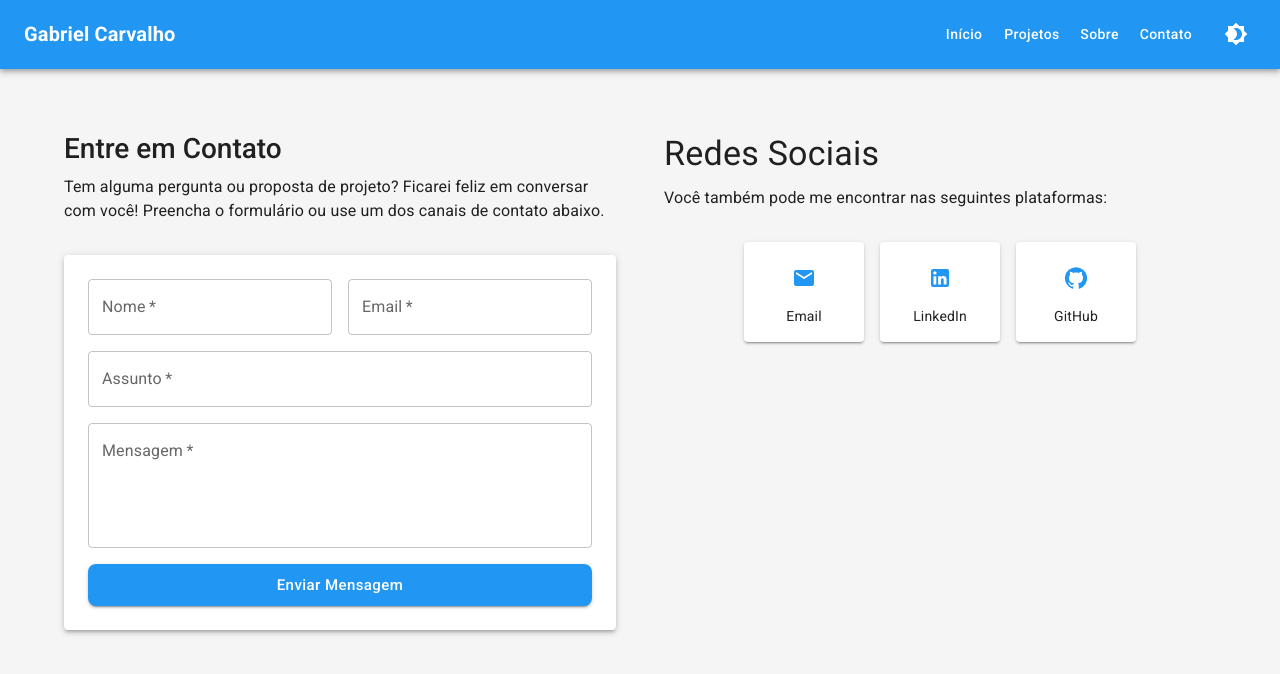
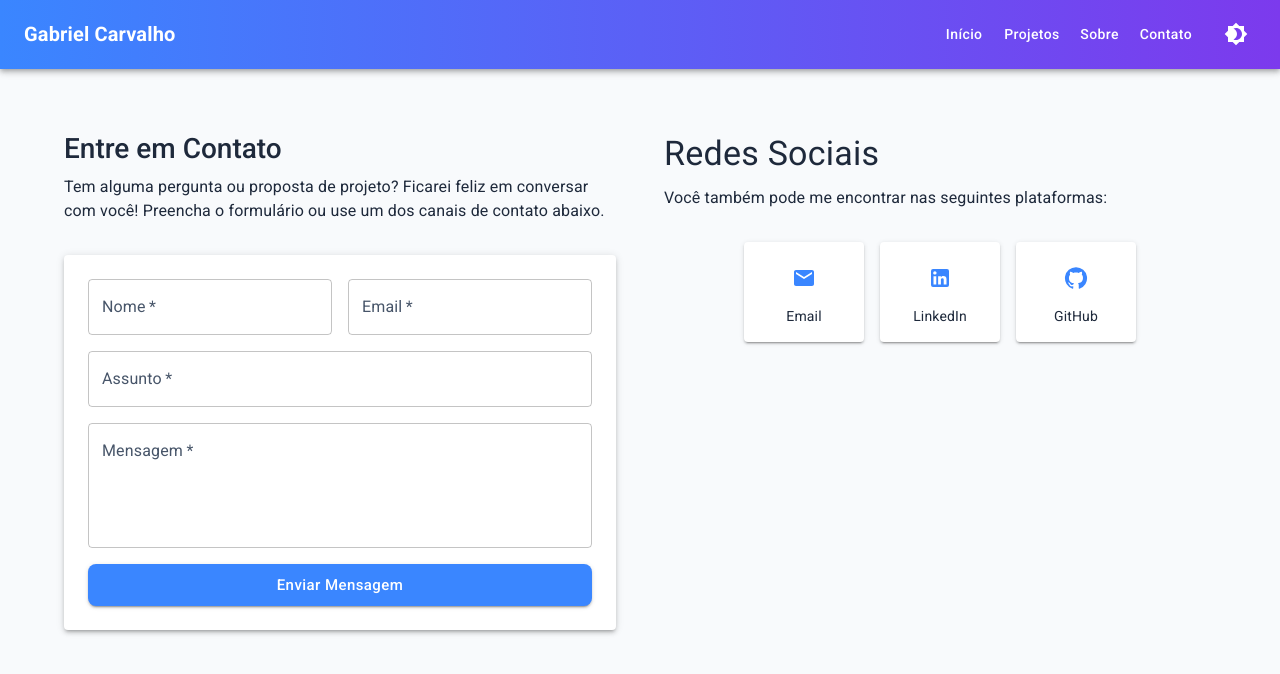
Before and after one commit to Gabrielrc11/devfolio, a React (Vite) app: page /contato in a window 1280 px wide. Shown: the top 674 px of the page. Built offline with nearby package versions, Linux system fonts and the light colour scheme.

Commit message:
feat: New pallete colors

```diff
--- a/src/theme/theme.js
+++ b/src/theme/theme.js
@@ -4,18 +4,22 @@ const getTheme = (mode) => createTheme({
   palette: {
     mode,
     primary: {
-      main: '#2196f3',
-      light: '#64b5f6',
-      dark: '#1976d2',
+      main: '#3A86FF',
+      light: '#60A5FA',
+      dark: '#2563EB',
     },
     secondary: {
-      main: '#f50057',
-      light: '#ff4081',
-      dark: '#c51162',
+      main: '#7C3AED',
+      light: '#8B5CF6',
+      dark: '#6D28D9',
     },
     background: {
-      default: mode === 'light' ? '#f5f5f5' : '#121212',
-      paper: mode === 'light' ? '#ffffff' : '#1e1e1e',
+      default: mode === 'light' ? '#F8FAFC' : '#0F172A',
+      paper: mode === 'light' ? '#FFFFFF' : '#1E293B',
+    },
+    text: {
+      primary: mode === 'light' ? '#1E293B' : '#F1F5F9',
+      secondary: mode === 'light' ? '#475569' : '#94A3B8',
     },
   },
   typography: {
@@ -47,6 +51,22 @@ const getTheme = (mode) => createTheme({
         },
       },
     },
+    MuiPaper: {
+      styleOverrides: {
+        root: {
+          backgroundImage: 'none',
+        },
+      },
+    },
+    MuiAppBar: {
+      styleOverrides: {
+        root: {
+          background: mode === 'light'
+            ? 'linear-gradient(90deg, #3A86FF 0%, #7C3AED 100%)'
+            : 'linear-gradient(90deg, #2563EB 0%, #6D28D9 100%)',
+        },
+      },
+    },
   },
 });
 
```
